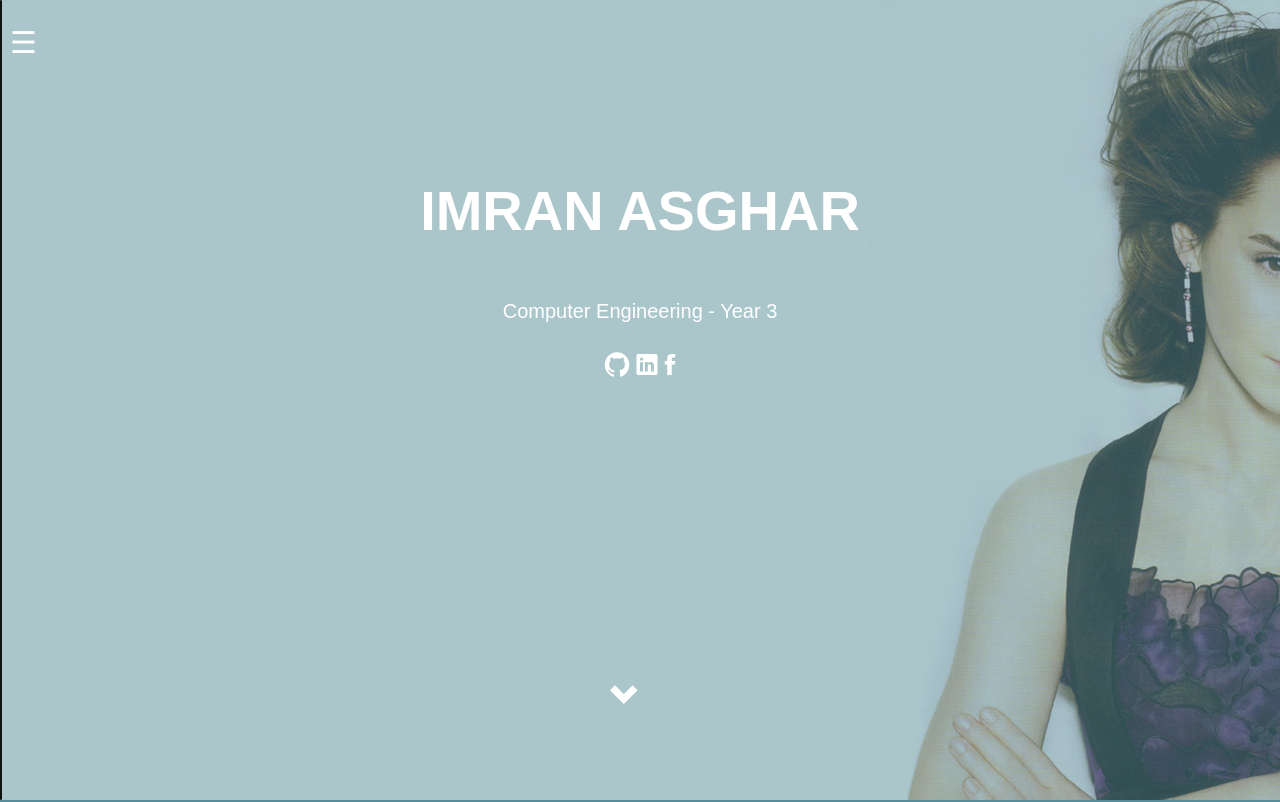
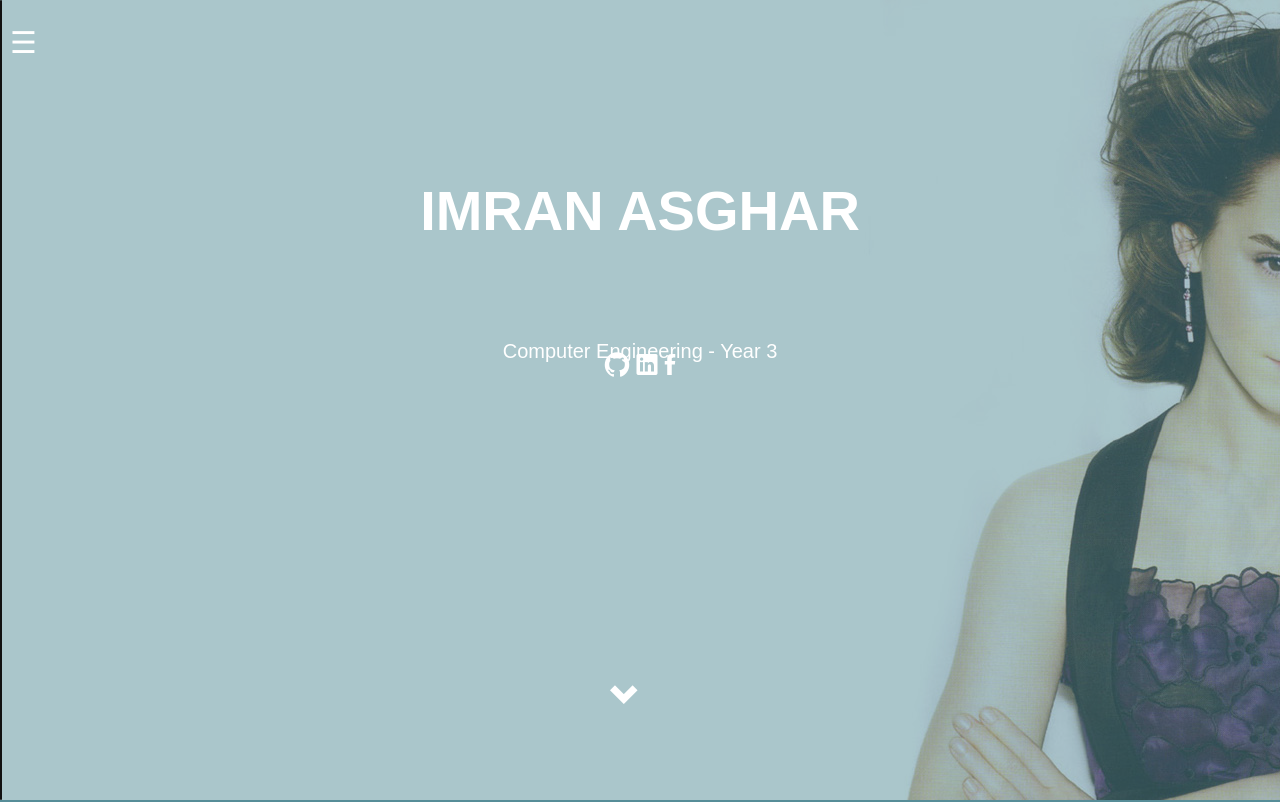
Before and after one commit to MImranAsghar/MImranAsghar.github.io, a website: page index.html in a window 1280 px wide. Shown: the top 802 px of the page. Drawn offline with Linux system fonts and the light colour scheme; files that its build step writes are made by us from their sources; files whose address does not match are found by name.

Commit message:
Update myCSS.css

```diff
--- a/myCSS.css
+++ b/myCSS.css
@@ -71,7 +71,7 @@ html {
 
 .subtitle{
 	position:absolute;
-	top:35%;
+	top:40%;
 	left:37%;
 	right:37%;
 }
```
